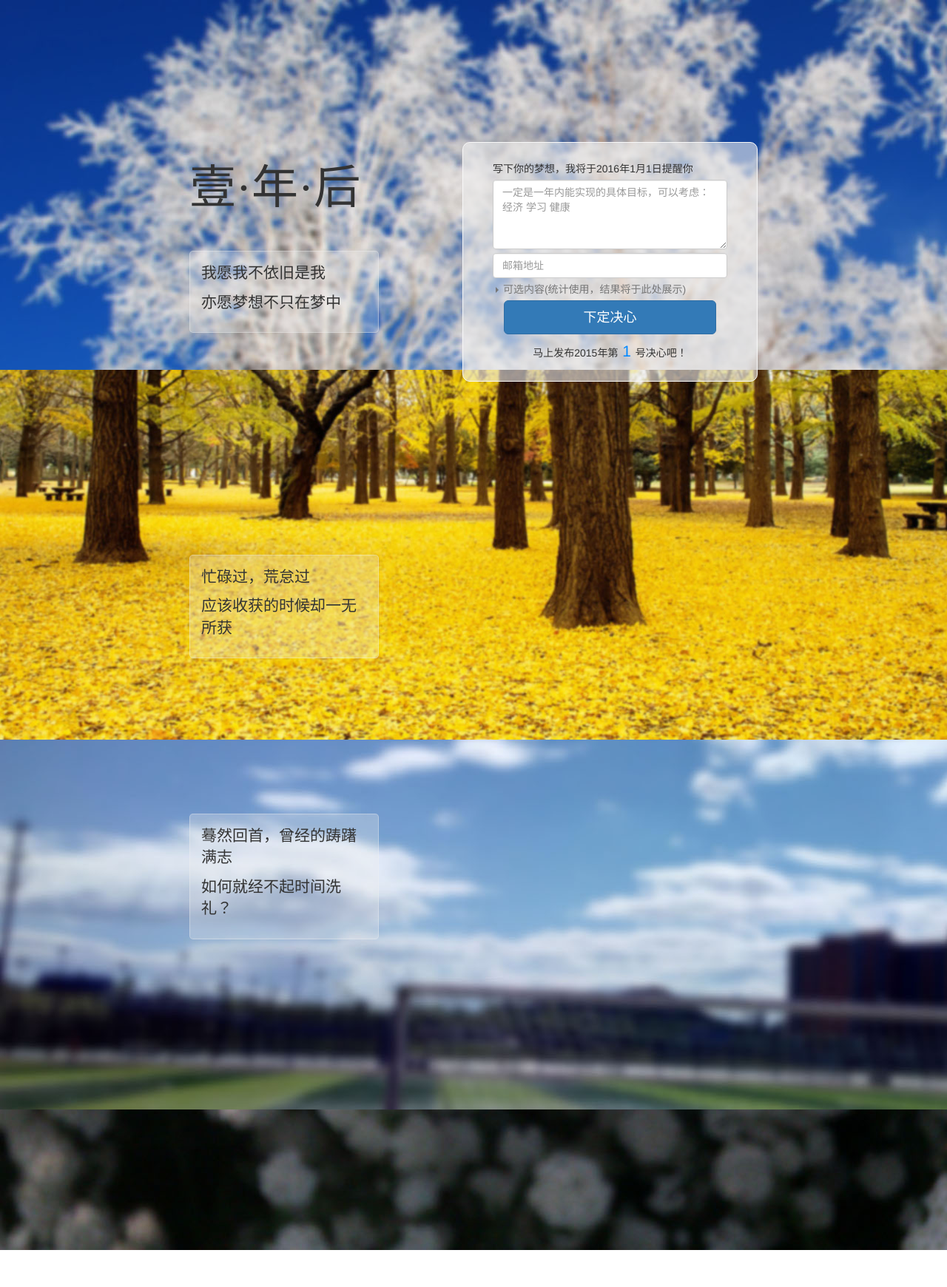
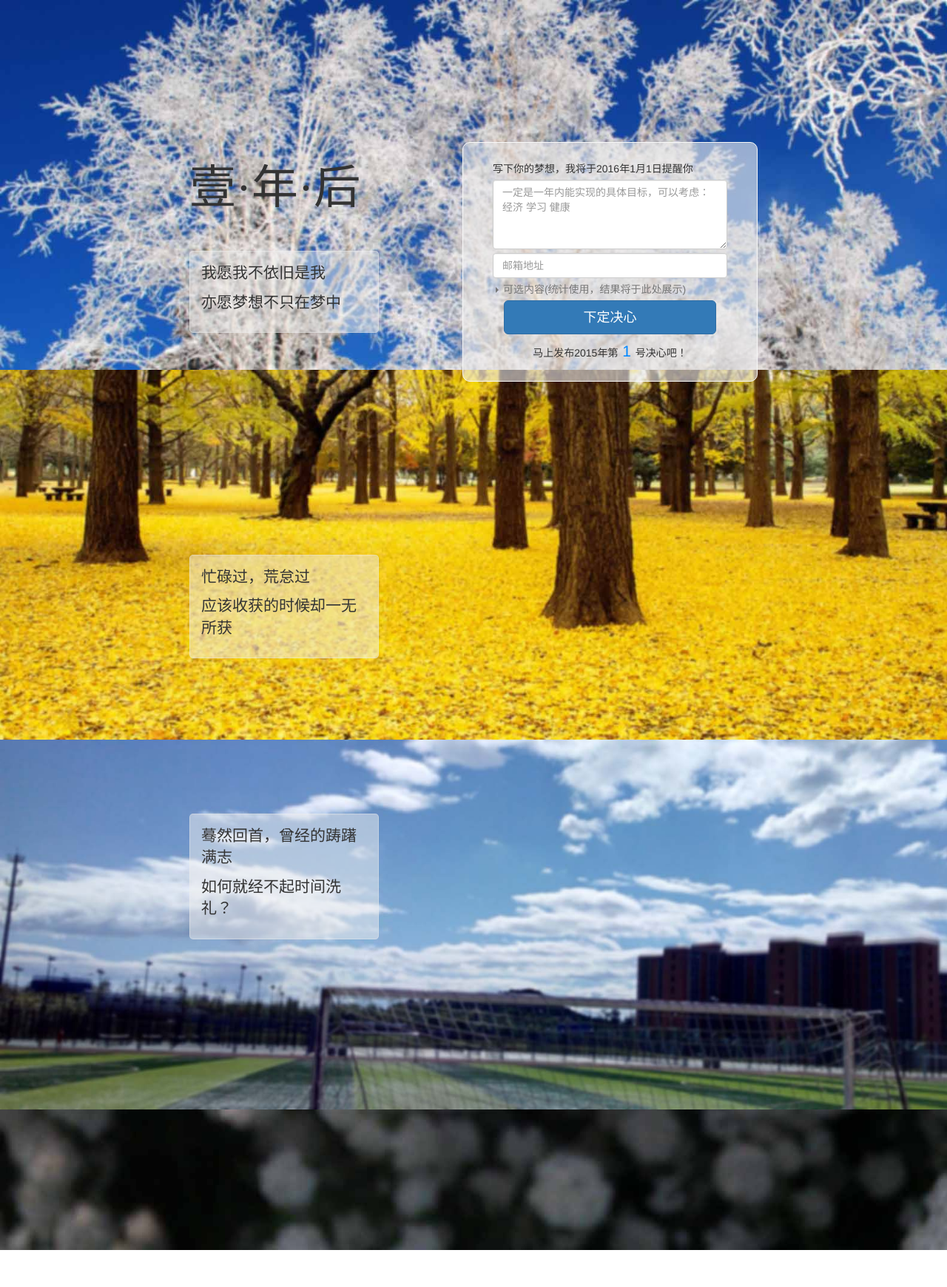
Before and after one commit to Moonshile/OneYearLater, a Django app: page /goal/ in a window 1280 px wide. Shown: the top 1740 px of the page at 74% size. Run offline with Django 3.2, Linux system fonts and the light colour scheme; data that the repository does not hold is empty; some libraries are stand-ins or nearby versions.

Commit message:
change images

```diff
--- a/src/forever/settings.py
+++ b/src/forever/settings.py
@@ -113,3 +113,6 @@ ADMINS = (
 MANAGERS = (
         ('exname', 'someone@ex.com'),
         )
+
+
+# extra operations
--- a/src/static/css/box.css
+++ b/src/static/css/box.css
@@ -23,7 +23,7 @@
 
 .text-back {
   padding: 15px;
-  background-color: rgba(239,239,239,.3);
+  background-color: rgba(239,239,239,.5);
   border: 1px solid rgba(239,239,239,.35);
   border-radius: 5px;
 }
--- a/src/static/css/goal.css
+++ b/src/static/css/goal.css
@@ -9,6 +9,7 @@
   min-height: 500px;
   padding-top: 100px;
   background-image: url(../img/summer.jpg);
+  background-size: cover;
   background-color: #8d8;
 }
 
@@ -24,6 +25,7 @@
   min-height: 500px;
   padding-top: 200px;
   background-image: url(../img/winter.jpg);
+  background-size: cover;
   background-color: #cff;
 }
 
```
Also changed, not shown: src/static/img/fall.jpg, src/static/img/spring.jpg, src/static/img/summer.jpg, src/static/img/winter.jpg.
